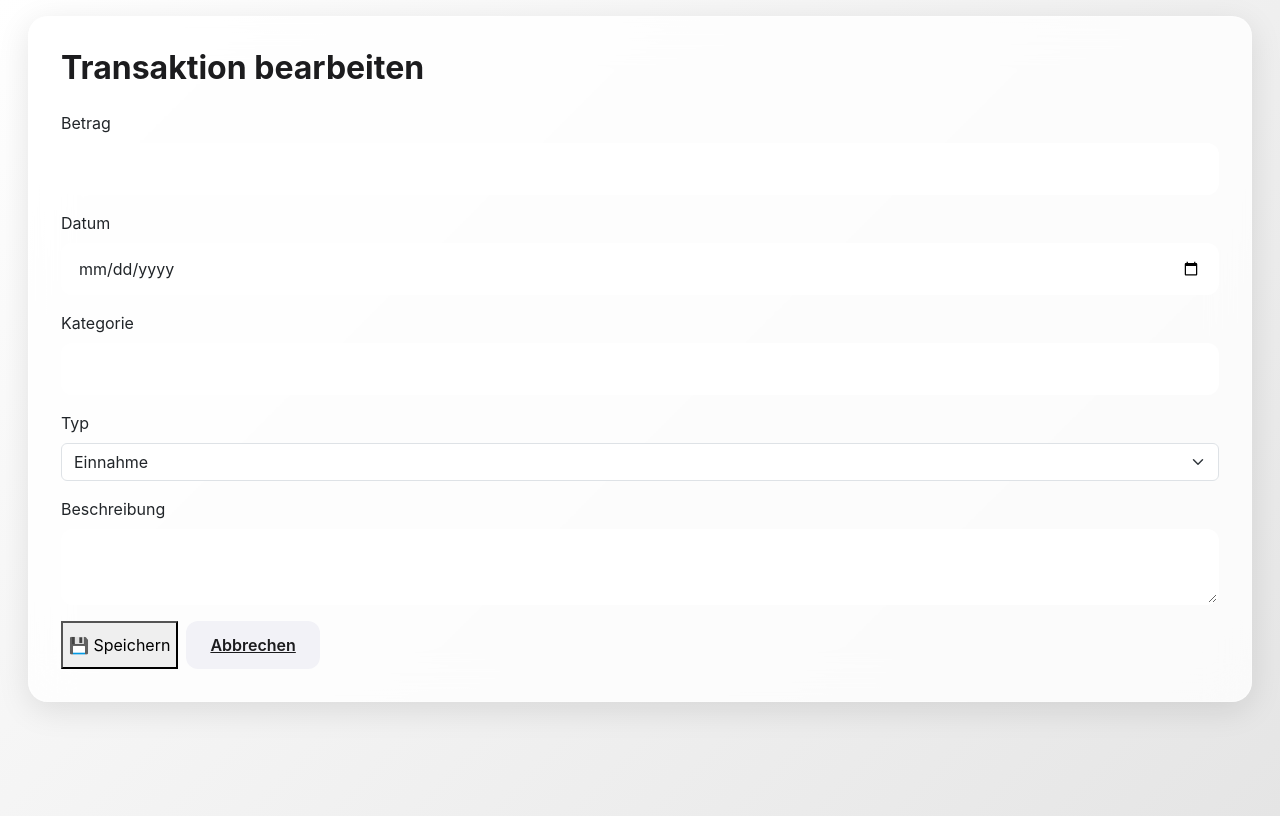
After one commit to laurinhofer/project-finance, a Flask app: template templates/edit_transaction.html in a window 1280 px wide. The commit adds this page. Run offline with Flask 3, Linux system fonts and the light colour scheme; the template is opened without the code that fills it, so the values that code supplies are empty.

Commit message:
Bearbeiten Funktion hinzugefügt

```diff
--- a/app.py
+++ b/app.py
@@ -90,22 +90,18 @@ def dashboard():
 
     conn = get_connection()
     cursor = conn.cursor()
-    # Sortiere nach Datum DESC
     cursor.execute("SELECT * FROM transaktionen WHERE benutzer_id = %s ORDER BY datum DESC", (session["user_id"],))
     rows = cursor.fetchall()
     transaktionen = [Transaktion(*row) for row in rows]
 
-    # Gruppiere Transaktionen nach Jahr-Monat
     grouped_transactions = defaultdict(list)
     for t in transaktionen:
-        # Konvertiere Datum zu datetime falls es ein String ist
         if isinstance(t.datum, str):
             datum_obj = datetime.datetime.strptime(t.datum, '%Y-%m-%d').date()
         else:
             datum_obj = t.datum
 
-        month_key = datum_obj.strftime('%B %Y')  # z.B. "June 2025"
-        # Füge Icon zur Transaktion hinzu
+        month_key = datum_obj.strftime('%B %Y')
         t.icon = get_kategorie_icon(t.kategorie)
         grouped_transactions[month_key].append(t)
 
@@ -114,10 +110,10 @@ def dashboard():
     saldo = einnahmen - ausgaben
 
     return render_template("dashboard.html",
-                         grouped_transactions=dict(grouped_transactions),
-                         einnahmen=einnahmen,
-                         ausgaben=ausgaben,
-                         saldo=saldo)
+                           grouped_transactions=dict(grouped_transactions),
+                           einnahmen=einnahmen,
+                           ausgaben=ausgaben,
+                           saldo=saldo)
 
 @app.route("/transaktion/neu", methods=["GET", "POST"])
 def neue_transaktion():
@@ -162,6 +158,40 @@ def transaktion_details(id):
 
     return render_template("transaction_details.html", transaktion=transaktion)
 
+@app.route("/transaktion/<int:id>/bearbeiten", methods=["GET", "POST"])
+def bearbeite_transaktion(id):
+    if "user_id" not in session:
+        return redirect(url_for("login"))
+
+    conn = get_connection()
+    cursor = conn.cursor()
+
+    if request.method == "POST":
+        betrag = float(request.form["betrag"])
+        datum = request.form["datum"]
+        kategorie = request.form["kategorie"]
+        typ = request.form["typ"]
+        beschreibung = request.form["beschreibung"]
+
+        cursor.execute("""
+            UPDATE transaktionen
+            SET betrag = %s, datum = %s, kategorie = %s, typ = %s, beschreibung = %s
+            WHERE id = %s AND benutzer_id = %s
+        """, (betrag, datum, kategorie, typ, beschreibung, id, session["user_id"]))
+        conn.commit()
+
+        flash("Transaktion aktualisiert!", "success")
+        return redirect(url_for("transaktion_details", id=id))
+
+    cursor.execute("SELECT * FROM transaktionen WHERE id = %s AND benutzer_id = %s", (id, session["user_id"]))
+    row = cursor.fetchone()
+    if not row:
+        flash("Transaktion nicht gefunden!", "danger")
+        return redirect(url_for("dashboard"))
+
+    transaktion = Transaktion(*row)
+    return render_template("edit_transaction.html", transaktion=transaktion)
+
 @app.route("/transaktion/<int:id>/loeschen")
 def loesche_transaktion(id):
     if "user_id" not in session:
--- /dev/null
+++ b/templates/edit_transaction.html
@@ -0,0 +1,40 @@
+{% extends "layout.html" %}
+{% block content %}
+<div class="glass-container">
+  <h2 class="mb-4">Transaktion bearbeiten</h2>
+  <form method="POST">
+    <div class="mb-3">
+      <label class="form-label">Betrag</label>
+      <input type="number" step="0.01" class="form-control" name="betrag" value="{{ transaktion.betrag }}" required>
+    </div>
+
+    <div class="mb-3">
+      <label class="form-label">Datum</label>
+      <input type="date" class="form-control" name="datum" value="{{ transaktion.datum }}" required>
+    </div>
+
+    <div class="mb-3">
+      <label class="form-label">Kategorie</label>
+      <input type="text" class="form-control" name="kategorie" value="{{ transaktion.kategorie }}" required>
+    </div>
+
+    <div class="mb-3">
+      <label class="form-label">Typ</label>
+      <select name="typ" class="form-select" required>
+        <option value="Einnahme" {% if transaktion.typ == 'Einnahme' %}selected{% endif %}>Einnahme</option>
+        <option value="Ausgabe" {% if transaktion.typ == 'Ausgabe' %}selected{% endif %}>Ausgabe</option>
+      </select>
+    </div>
+
+    <div class="mb-3">
+      <label class="form-label">Beschreibung</label>
+      <textarea class="form-control" name="beschreibung">{{ transaktion.beschreibung }}</textarea>
+    </div>
+
+    <div class="d-flex justify-content-start gap-2">
+      <button type="submit" class="apple-btn-primary">💾 Speichern</button>
+      <a href="{{ url_for('transaktion_details', id=transaktion.id) }}" class="apple-btn-secondary">Abbrechen</a>
+    </div>
+  </form>
+</div>
+{% endblock %}
--- a/templates/transaction_details.html
+++ b/templates/transaction_details.html
@@ -74,7 +74,7 @@
 
 <script>
 function editTransaction() {
-  alert('Bearbeitungsfunktion wird in Kürze verfügbar sein!');
+  window.location.href = "{{ url_for('bearbeite_transaktion', id=transaktion.id) }}";
 }
 
 function confirmDelete() {
```
Also changed, not shown: templates/analytics.html (added, +185 -0 lines).
